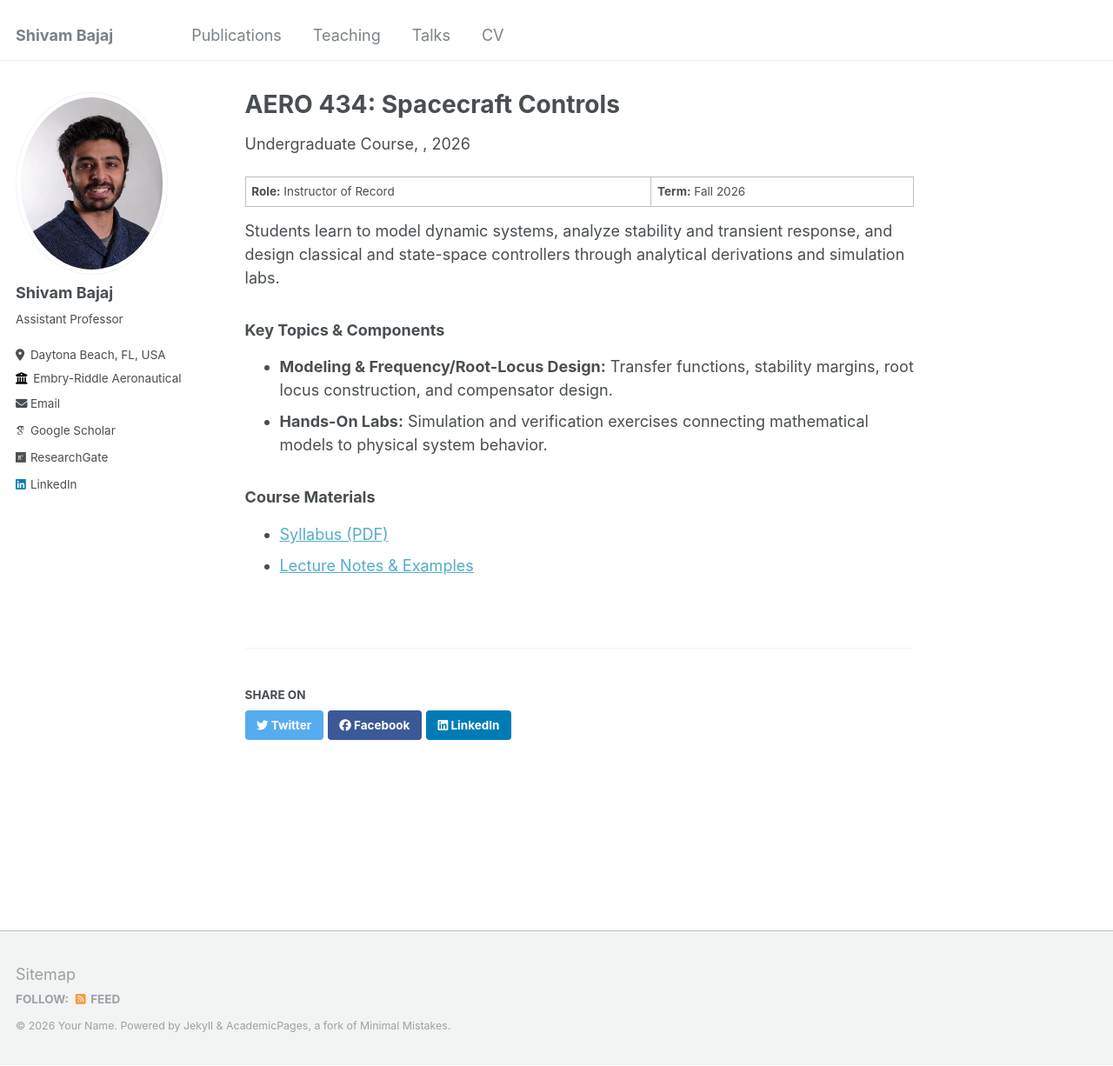
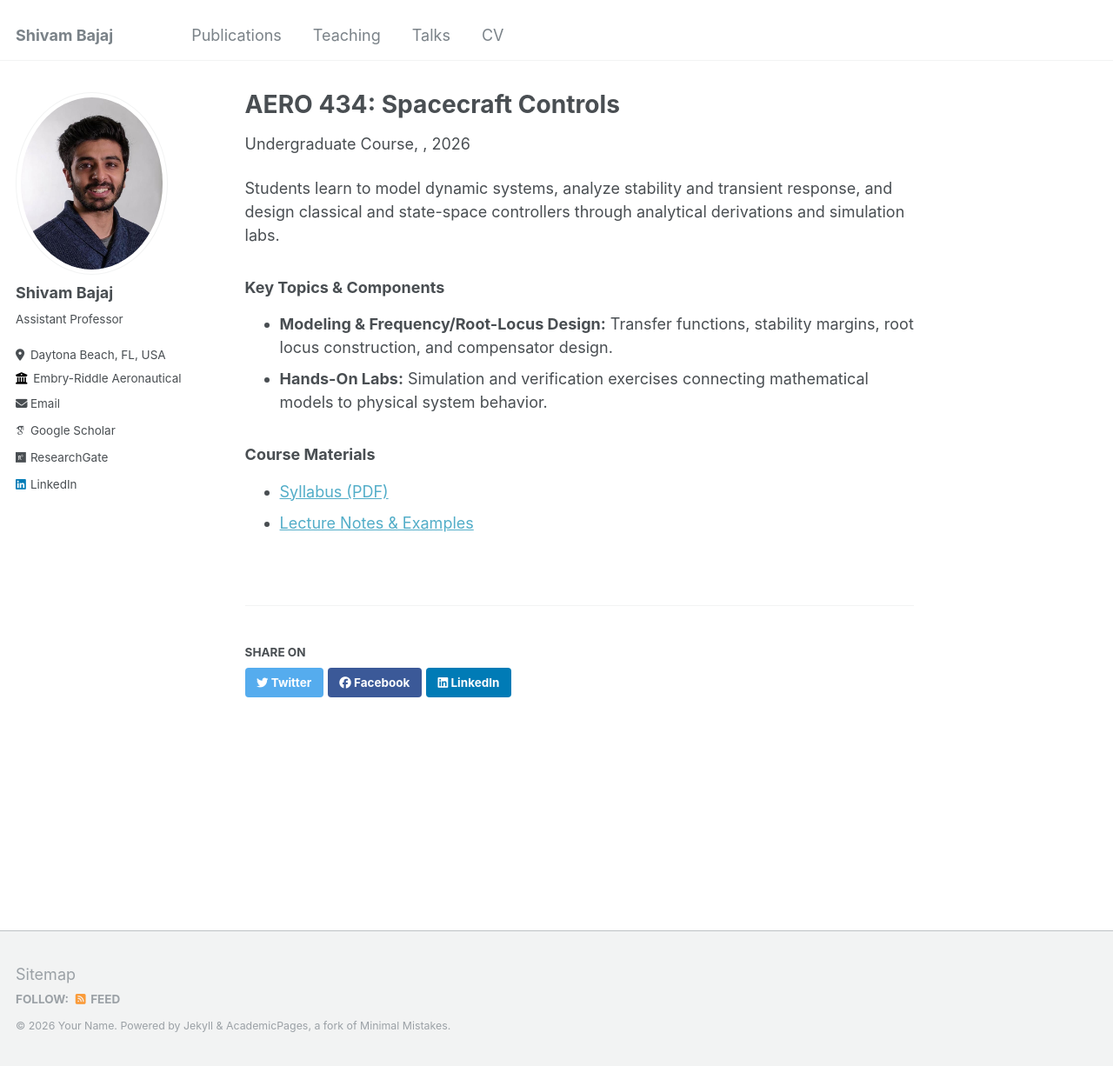
Before and after one commit to shivambajaj08/shivambajaj08.github.io, a Jekyll site: the page built from _teaching/2014-spring-teaching-1.md, in a window 1280 px wide and 1226 px high. Shown: the whole window at 87% size. Built offline with Jekyll 4.4.1, drawn with Linux system fonts in a browser that asks for light colours; some web fonts are replaced.

Commit message:
Update 2014-spring-teaching-1.md

```diff
--- a/_teaching/2014-spring-teaching-1.md
+++ b/_teaching/2014-spring-teaching-1.md
@@ -2,13 +2,9 @@
 title: "AERO 434: Spacecraft Controls"
 collection: teaching
 type: "Undergraduate Course"
-permalink: /teaching/2026-fall-me-410
-// venue: "Department of Aerospace Engineering, University Name"
-// date: 2026-08-24
-// location: "City, State"
+term: "Fall 2026"
+permalink: /teaching/2026-fall-aero-434
 ---
-
-**Role:** Instructor of Record | **Term:** Fall 2026
 
 Students learn to model dynamic systems, analyze stability and transient response, and design classical and state-space controllers through analytical derivations and simulation labs.
 
```
